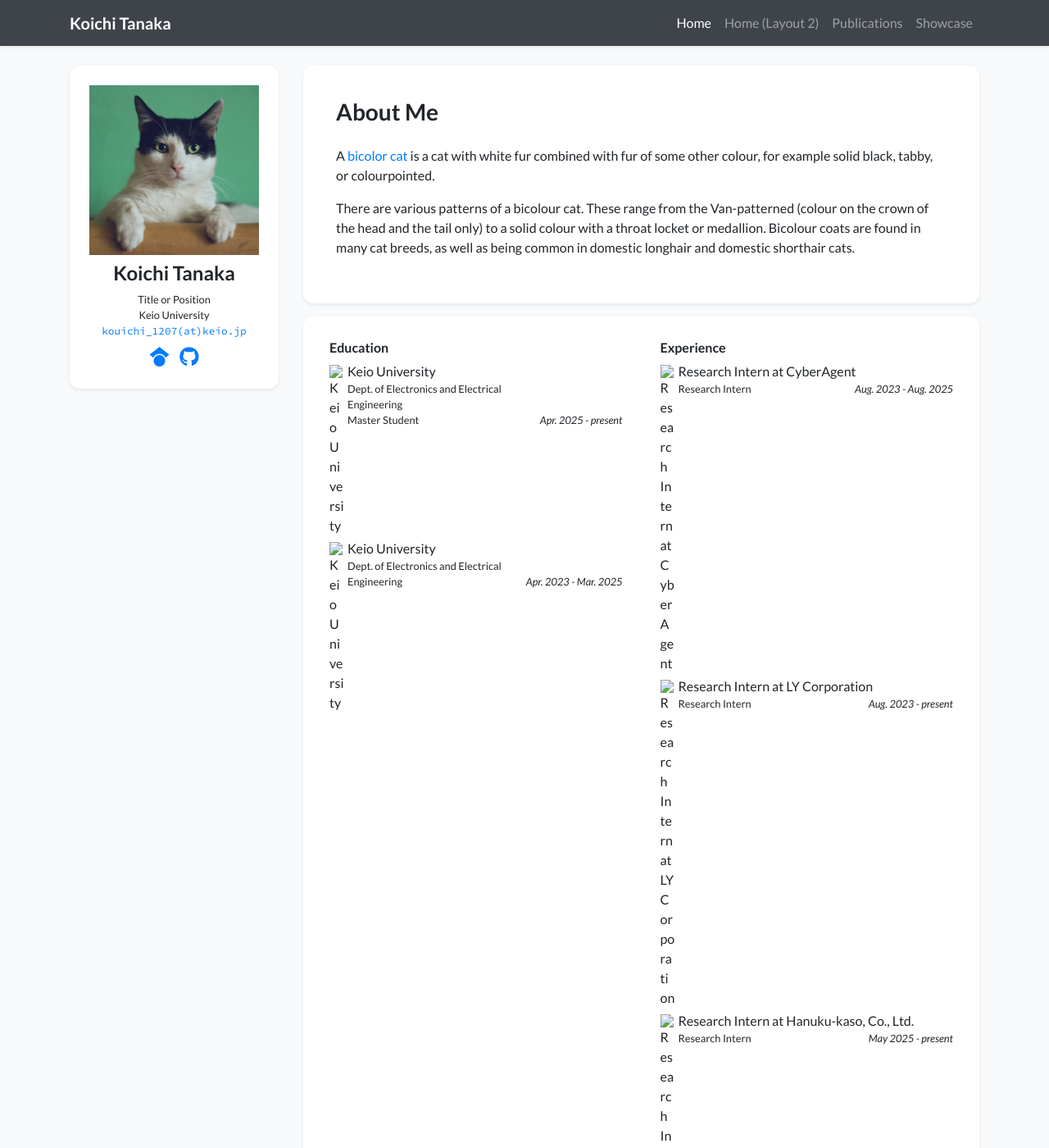
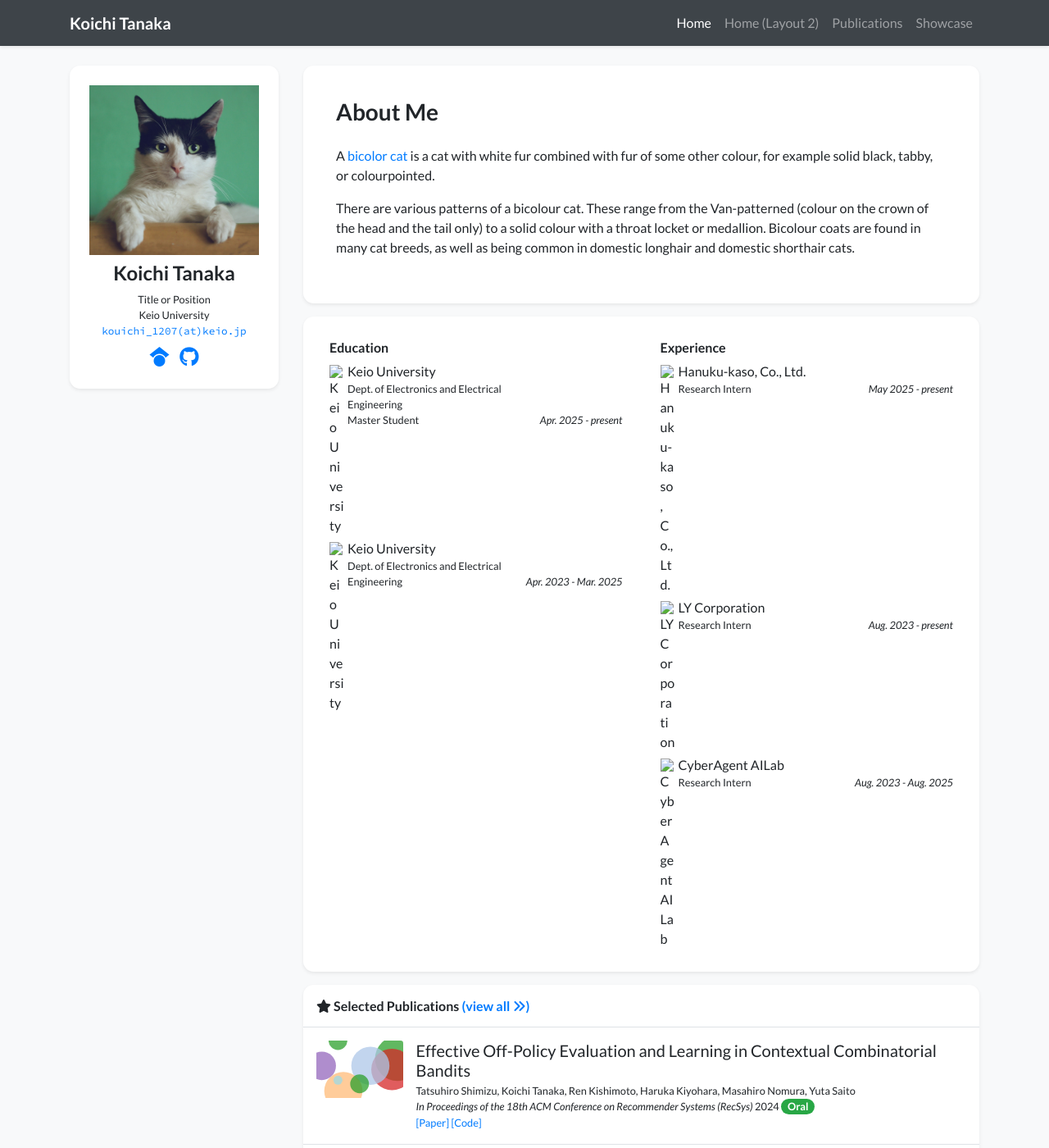
Before and after one commit to tana-51/tana-51.github.io, a Jekyll site: the page built from index.html, in a window 1280 px wide and 1400 px high. Shown: the whole window at 82% size. Built offline with Jekyll 4.4.1, drawn with Linux system fonts in a browser that asks for light colours; nearby versions of some CDN libraries; a style sheet for code colours, icons or effects is not loaded.

Commit message:
Modify experience entries in profile.yml
Updated experience section with new internships and dates.

```diff
--- a/_data/profile.yml
+++ b/_data/profile.yml
@@ -47,18 +47,18 @@ education:
   date: Apr. 2023 - Mar. 2025
 
 experience:
-- name: Research Intern at CyberAgent
+- name: Hanuku-kaso, Co., Ltd.
+  # logo: /assets/images/badges/PKU_red.png
+  position: Research Intern
+  date: May 2025 - present
+- name: LY Corporation
+  # logo: /assets/images/badges/PKU_red.png
+  position: Research Intern
+  date: Aug. 2023 - present
+- name: CyberAgent AILab
   # logo: /assets/images/badges/PKU_red.png
   position: Research Intern
   date: Aug. 2023 - Aug. 2025
-- name: Research Intern at LY Corporation
-  # logo: /assets/images/badges/PKU_red.png
-  position: Research Intern
-  date: Aug. 2023 - present
-- name: Research Intern at Hanuku-kaso, Co., Ltd.
-  # logo: /assets/images/badges/PKU_red.png
-  position: Research Intern
-  date: May 2025 - present
 
 # awards:
 # - name: Award Name 2
```
